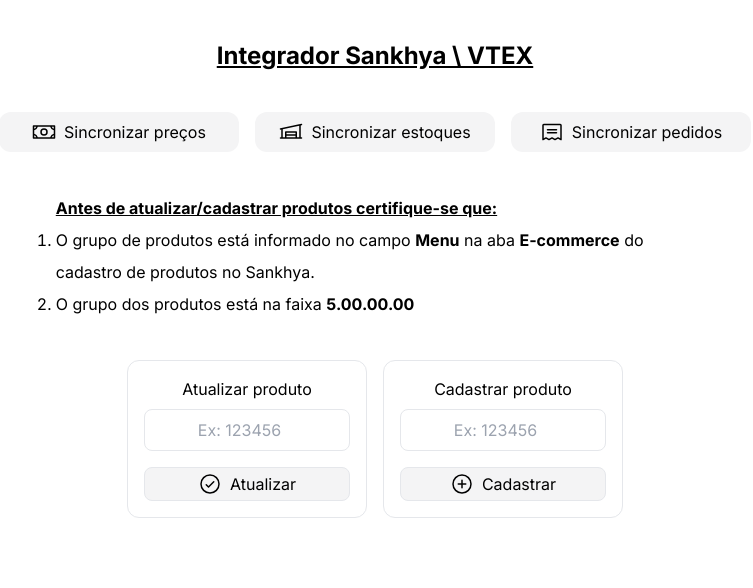
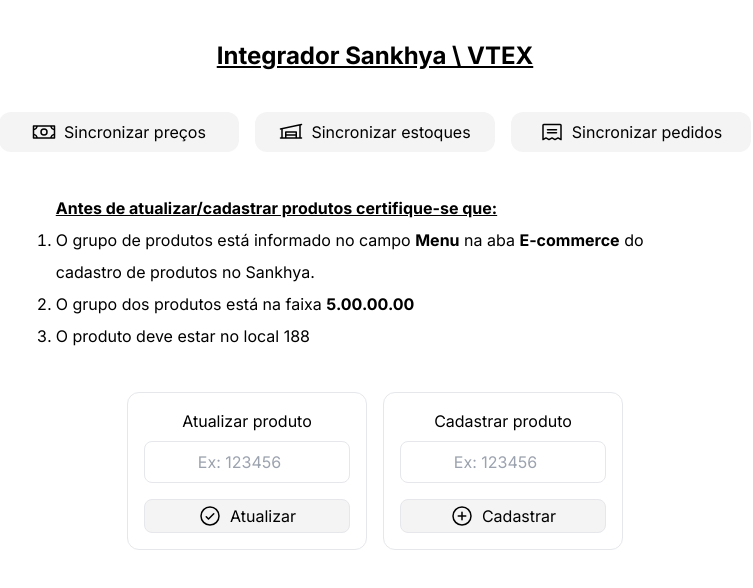
Before and after one commit to lvdamaceno/integrador, a Next.js app: page /vtex in a window 1280 px wide. Shown: the top 588 px of the page, without its empty margins (265-1018 px from the left). Built offline with nearby package versions, Linux system fonts and the light colour scheme; no server answers.

Commit message:
Update page.tsx

```diff
--- a/src/app/vtex/page.tsx
+++ b/src/app/vtex/page.tsx
@@ -64,6 +64,9 @@
             <li>
               O grupo dos produtos está na faixa <strong>5.00.00.00</strong>
             </li>
+            <li>
+              O produto deve estar no local 188
+            </li>
           </ul>
         </div>
 
```
